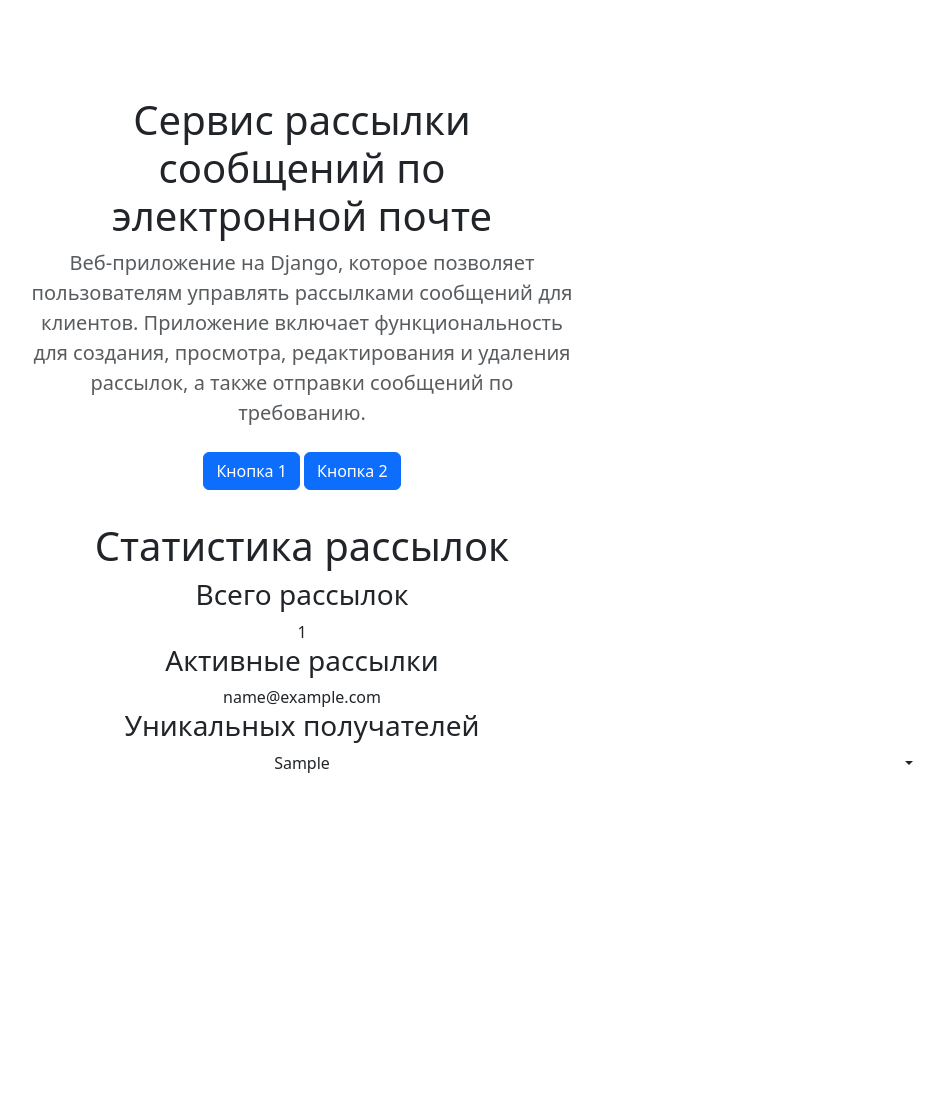
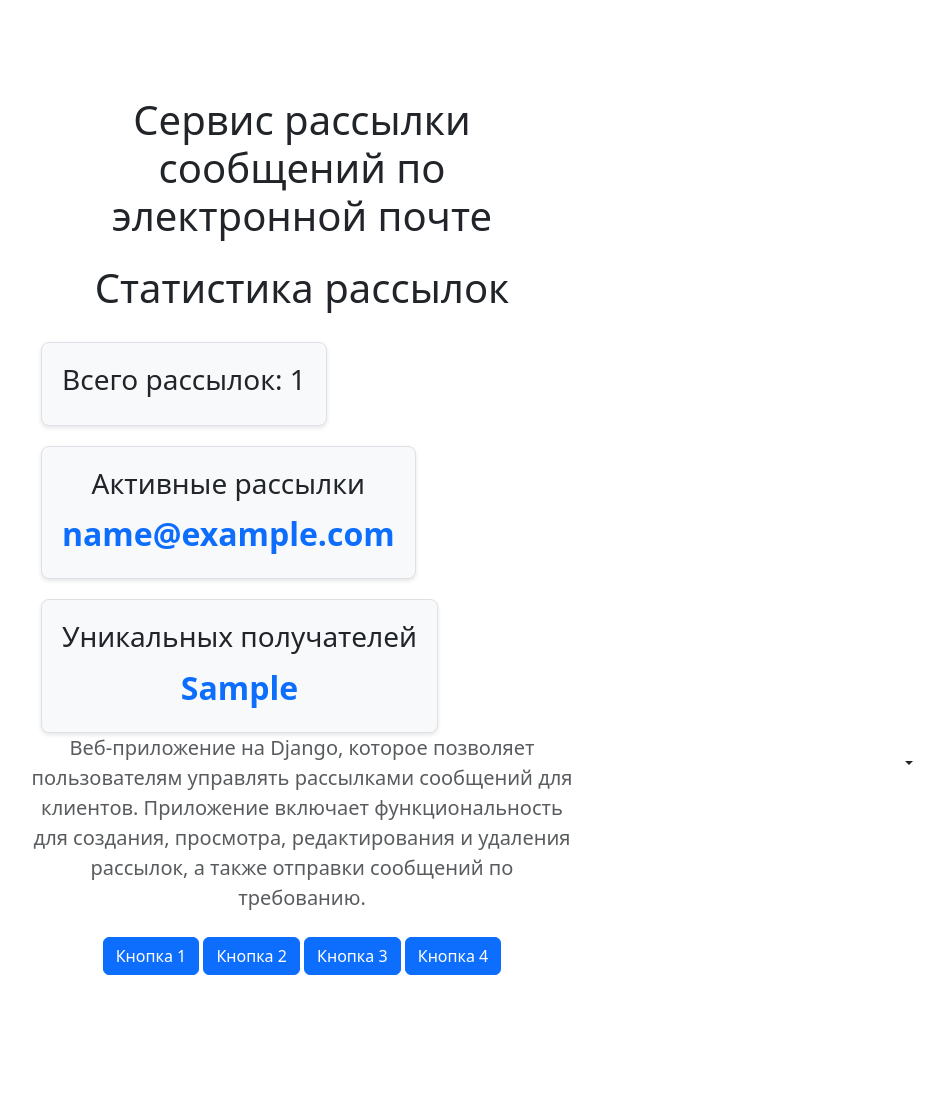
Before and after one commit to DenisBadin1979/Mailing_sevise, a Django app: template services/templates/services/mailing_list.html in a window 1280 px wide. Shown: the whole page, without its empty margins (338-1280 px from the left). Before the commit the page ends 773 px from the top, so only its background shows below. Run offline with Django 5.2, Linux system fonts and the light colour scheme; tables that the repository leaves empty hold one stand-in row (values such as "Sample post"); the template is opened without the code that fills it: values that come from a table or form of the project are taken from there, most other values are stand-ins (such as "Sample title", 1, 10 or a date in 2020); some libraries are stand-ins or nearby versions.

Commit message:
созданы класс предстовление, создан подшаблон, но не работет? o work

```diff
--- a/services/templates/services/base.html
+++ b/services/templates/services/base.html
@@ -1,14 +1,12 @@
 <!doctype html>
 <html lang="en" data-bs-theme="auto">
-
-
+<head>
     <meta charset="utf-8">
-
+    <meta name="viewport" content="width=device-width, initial-scale=1">
+    <title>Сервис рассылки</title>
     <link href="/static/css/bootstrap.min.css" rel="stylesheet">
-
 </head>
 <body>
-
 
     <div class="dropdown position-fixed bottom-0 end-0 mb-3 me-3 bd-mode-toggle">
         <button class="btn btn-bd-primary py-2 dropdown-toggle d-flex align-items-center"
@@ -45,32 +43,24 @@
         </ul>
     </div>
 
-
-
-
     <main>
-
         <section class="py-5 text-center container">
-
-
             <div class="row py-lg-5">
                 <div class="col-lg-6 col-md-8 mx-auto">
                     <h1 class="fw-light">Сервис рассылки сообщений по электронной почте</h1>
+                    {% block content %}
+                    {% endblock %}
                     <p class="lead text-body-secondary">Веб-приложение на Django, которое позволяет пользователям управлять рассылками сообщений для клиентов. Приложение включает функциональность для создания, просмотра, редактирования и удаления рассылок, а также отправки сообщений по требованию.</p>
-
                     <p>
                         <a href="#" class="btn btn-primary my-2">Кнопка 1</a>
                         <a href="#" class="btn btn-primary my-2">Кнопка 2</a>
+                        <a href="#" class="btn btn-primary my-2">Кнопка 3</a>
+                        <a href="#" class="btn btn-primary my-2">Кнопка 4</a>
                     </p>
-                {% block content %} {% endblock %}
-
                 </div>
             </div>
-
         </section>
-
     </main>
-
 
 </body>
 </html>
--- a/services/templates/services/mailing_list.html
+++ b/services/templates/services/mailing_list.html
@@ -6,31 +6,50 @@
 
     <div class="stats-container">
         <div class="stat-card">
-            <h3>Всего рассылок</h3>
-            <div class="stat-number">{{ total_mailings }}</div>
+            <h3>Всего рассылок: {{ total_mailings }}</h3>
         </div>
 
+        {% if active_mailings %}
         <div class="stat-card">
             <h3>Активные рассылки</h3>
             <div class="stat-number">{{ active_mailings }}</div>
         </div>
+        {% endif %}
 
+        {% if unique_recipients %}
         <div class="stat-card">
             <h3>Уникальных получателей</h3>
             <div class="stat-number">{{ unique_recipients }}</div>
         </div>
+        {% endif %}
     </div>
 
-    <!-- Дополнительный контент, если используем ListView -->
-<!--    {% if mailings %}-->
-<!--    <div class="recent-mailings mt-5">-->
-<!--        <h2>Последние рассылки</h2>-->
-<!--        <ul>-->
-<!--            {% for mailing in mailings %}-->
-<!--            <li>{{ mailing.title }} - {{ mailing.get_status_display }}</li>-->
-<!--            {% endfor %}-->
-<!--        </ul>-->
-<!--    </div>-->
-<!--    {% endif %}-->
+
 </div>
+
+<!-- Добавьте CSS для оформления карточек статистики -->
+<style>
+    .stats-container {
+        display: flex;
+        flex-wrap: wrap;
+        gap: 20px;
+        margin-top: 30px;
+    }
+
+    .stat-card {
+        background: #f8f9fa;
+        border: 1px solid #dee2e6;
+        border-radius: 8px;
+        padding: 20px;
+        min-width: 250px;
+        box-shadow: 0 2px 4px rgba(0,0,0,0.1);
+    }
+
+    .stat-number {
+        font-size: 2rem;
+        font-weight: bold;
+        color: #0d6efd;
+        margin-top: 10px;
+    }
+</style>
 {% endblock %}
--- a/services/urls.py
+++ b/services/urls.py
@@ -1,6 +1,6 @@
 from services.apps import ServicesConfig
 from django.urls import path
-from services.views import BaseView, HomePageView
+from services.views import BaseView, MailingListView
 
 app_name = ServicesConfig.name
 
@@ -8,5 +8,5 @@
 urlpatterns = [
 
     path("", BaseView.as_view(), name="index"),
-    path('', HomePageView.as_view(), name='home'),
+    path('',  MailingListView.as_view(), name='mailing'),
 ]
```
Also changed, not shown: services/views.py (+2 -5 lines). Lines whose indentation alone changed are shown as unchanged.
